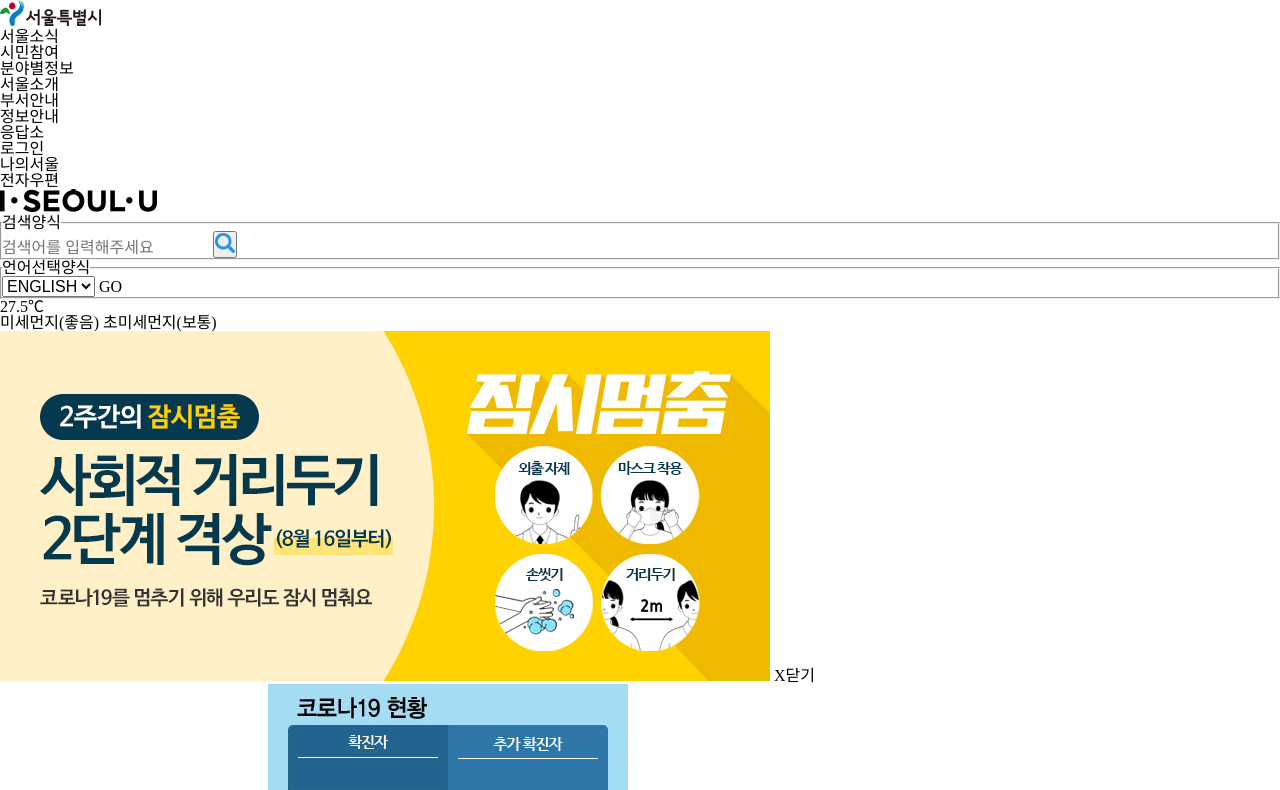
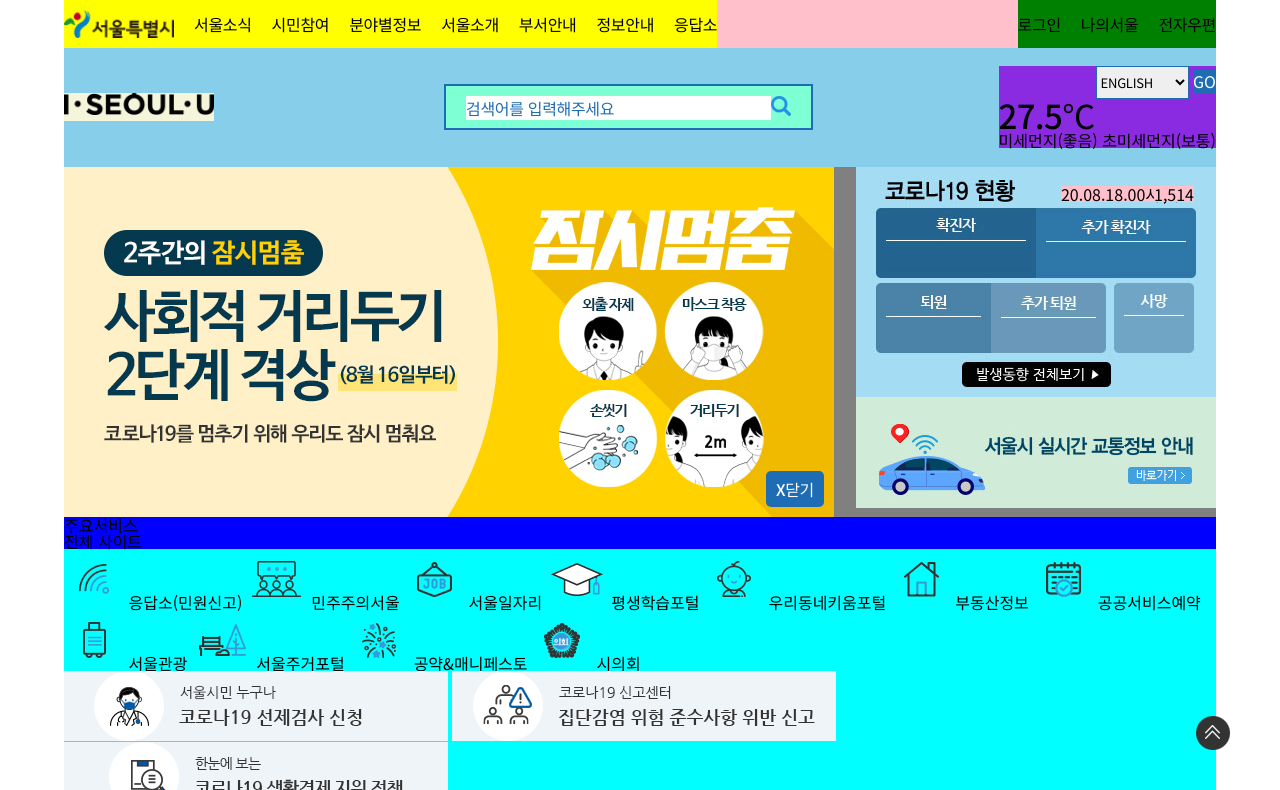
Before and after one commit to jeong910/web_html, a plain HTML site: page 0705~0707_seoul/index.html in a window 1280 px wide. Shown: the top 790 px of the page. Drawn offline with Linux system fonts and the light colour scheme.

Commit message:
Add files via upload

```diff
--- a/0705~0707_seoul/index.html
+++ b/0705~0707_seoul/index.html
@@ -11,12 +11,14 @@
     <link rel="icon" href="./favicon.ico" type="image/x-icon">
     <!-- 외부스타일 -->
     <link href="./styles/reset.css" rel="stylesheet">
-    <link href="./styles/style.css" rel="sttlesheet">
+    <link href="./styles/style.css" rel="stylesheet">
     <style>
 
     </style>
 </head>
 <body>
+    <!-- 팝업요소 -->
+    <a href="#" id="top"><img src="./images/icon_controls/btn_top.png" alt="위로"></a>
     <header>
         <div id="h_top">
             <div class="left">
@@ -335,9 +337,6 @@
                 <a href="#"><img src="./images/ft_mark_02.png" alt="WA과학기술정보통신부"></a>
             </div>
         </section>
-
-
     </footer>
-
 </body>
 </html>
--- a/0705~0707_seoul/styles/reset.css
+++ b/0705~0707_seoul/styles/reset.css
@@ -1,3 +1,4 @@
+@import url('https://fonts.googleapis.com/css2?family=Noto+Sans+KR:wght@400;500;700&display=swap');
 * {box-sizing:border-box;}
 /*local or web(@import) 글꼴 작성위치*/
 /* reset.css */
@@ -7,6 +8,7 @@ span, strong, em, q, sub, sup, del, s, a, img,
 div, header, nav, aside, main, footer, article, figure, figcaption, section, video,
 table, thead,tbody, tfoot, tr, th, td, ul, ol, li, dl, dt, dd,
 form, fieldset, legend, input, option, select, button, label, textarea {
+    font-family: 'Noto Sans KR', sans-serif;
     margin:0; padding:0; line-height:1.0;
     font-size:16px; font-style:normal; font-weight:normal;
     text-decoration:none;
--- a/0705~0707_seoul/styles/style.css
+++ b/0705~0707_seoul/styles/style.css
@@ -1,58 +1,179 @@
+/* popup */
+#top {
+    position:fixed; right:50px; bottom:50px;
+    width:34px; height:34px;
+}
+#top img {}
+/* all layout */
+header,
+main .visual,
+main .service,
+main .bnr_bg .bnr,
+main .board,
+main .field_info,
+main .news,
+footer {
+    background-color:aqua;
+    width:1152px; margin:0 auto;
+}
 header {}
 /* header-h top */
-header #h_top {}
-header #h_top .left {}
-header #h_top .left h1 {}
+header #h_top {
+    background-color:pink;
+    height:48px;
+}
+header #h_top .left {
+    background-color: yellow;
+    float:left;
+}
+header #h_top .left h1 {
+    float:left; padding-top:10px;
+    width:110px; height:28px;
+}
 header #h_top .left h1 a {}
-header #h_top .left h1 a img {}
-header #h_top .left nav {}
+header #h_top .left h1 a img {width:100%}
+header #h_top .left nav {float:left;}
 header #h_top .left nav ul {}
-header #h_top .left nav ul li {}
-header #h_top .left nav ul li a {}
-header #h_top .right {}
-header #h_top .right li {}
-header #h_top .right li a {}
+header #h_top .left nav ul li {float:left; margin-left:20px;}
+header #h_top .left nav ul li a {
+    line-height:48px;
+    letter-spacing:-0.02em;
+}
+header #h_top .right {
+    background-color: green;
+    float:right;
+}
+header #h_top .right li {float:left; margin-left:20px;}
+header #h_top .right li:first-child {margin-left:0;}
+/* header #h_top .right li:nth-child(1) {margin-left:0;} */
+header #h_top .right li a {line-height:48px; letter-spacing:-0.02em;}
 /* header-h btm */
-header #h_btm {}
-header #h_btm h1 {}
+header #h_btm {
+    background-color:skyblue;
+    height:119px;
+}
+header #h_btm h1 {
+    background-color:beige;
+    float:left; width:150px; height:28px;
+    margin-top:45px;
+}
 header #h_btm h1 a {}
-header #h_btm h1 a img {}
-header #h_btm #search_frm {}
-header #h_btm #search_frm  fieldset {}
-header #h_btm #search_frm  fieldset legend {}
-header #h_btm #search_frm  fieldset input {}
-header #h_btm #search_frm  fieldset #search_btn {}
+header #h_btm h1 a img {width:100%}
+header #h_btm #search_frm {
+    background-color:aquamarine;
+    float:left;
+    width:369px; height:46px;
+    border:2px solid #1e6cb3;
+    padding:10px 20px 0;
+    margin:36px 0 0 230px;
+}
+header #h_btm #search_frm  fieldset {border:0;}
+header #h_btm #search_frm  fieldset legend {display:none;}
+header #h_btm #search_frm  fieldset input {
+    float:left;
+    width:calc(100% - 20px); /*빼기는 필수,주로 %와 px 계산할때*/
+}
+header #h_btm #search_frm  fieldset input::placeholder{
+    letter-spacing: -0.02em; color:#1e6cb3;
+}
+header #h_btm #search_frm  fieldset #search_btn {
+    float:right;
+    border:0; background:none;
+    width:20px; height:20px;
+    cursor:pointer; /*검색어 입력하고 누르는 느낌*/
+}
 header #h_btm #search_frm  fieldset #search_btn img {}
-header #h_btm .right {}
-header #h_btm .right #langfrm {}
-header #h_btm .right #langfrm fieldset {}
-header #h_btm .right #langfrm fieldset legend {}
-header #h_btm .right #langfrm fieldset select {}
+header #h_btm .right {
+    background-color: blueviolet;
+    float:right; margin-top:18px;
+}
+header #h_btm .right #langfrm {
+    text-align:right;
+}
+header #h_btm .right #langfrm fieldset {border:0;}
+header #h_btm .right #langfrm fieldset legend {display:none;}
+header #h_btm .right #langfrm fieldset select {
+    border:1px solid #1e6cb3;
+    font-size:0.813rem; letter-spacing:-0.02em;
+    width:93px; padding:5px 0;
+}
 header #h_btm .right #langfrm fieldset select option {}
-header #h_btm .right #langfrm fieldset #lang_btn {}
+header #h_btm .right #langfrm fieldset #lang_btn {
+    width: 30px; height: 29px;
+    background-color:#1e6cb3; color:#fff;
+    border:0; cursor:pointer;
+}
 header #h_btm .right .weather {}
 header #h_btm .right .weather .current_weather {}
-header #h_btm .right .weather .current_weather em {}
+header #h_btm .right .weather .current_weather em {
+    font-size:2.063rem; font-weight:500; letter-spacing:-0.02em;
+}
 header #h_btm .right .weather .current_dust {}
 /* main */
 main {}
 /* main-1 광고배너 */
-main .visual {}
-main .visual .left {}
+main .visual {
+    background:gray;
+    overflow:hidden;
+}
+main .visual .left {
+    background-color: aqua;
+    position:relative;/*겹치는 대상 부모기준*/
+    width:770px; height:350px; float:left;
+}
 main .visual .left img {}
-main .visual .left .close {}
-main .visual .right {}
-main .visual .right .covid {}
-main .visual .right .covid .date {}
+main .visual .left .close {
+    letter-spacing:-0.02em; font-weight:500 ;
+    padding:10px; border-radius:5px;
+    background-color: #1e6cb3; color:#fff;
+    position:absolute; /*겹치는 대상*/
+    right:10px; bottom:10px;
+}
+main .visual .right {
+    background-color:yellow;
+    width:360px; float:right;
+}
+main .visual .right .covid {
+    position:relative; display:block;
+    width:360px; height:230px;
+}
+main .visual .right .covid span {
+    background-color:pink;
+    position:absolute;
+}
+main .visual .right .covid .date {top:19px; right:22px;}
 main .visual .right .covid .data {}
 main .visual .right .covid .data1 {}
 main .visual .right .covid .data2 {}
-main .visual .right .covid .data3 {}
+main .visual .right .covid .data3 {left:60px; bottom:57px;}
 main .visual .right .covid .data4 {}
 main .visual .right .covid .data5 {}
 main .visual .right .covid img {}
 main .visual .right .traffic {}
 main .visual .right .traffic img {}
+/* 주요서비스~새소식 제목 디자인 그룹 */
+/* 정리후 */
+main section .title {background-color:blue;}
+main section .title h2 {}
+main section .title .site {}
+main section .title .more {}
+/* 정리전 */
+/* main .service .title {}
+main .service .title h2 {}
+main .service .title .site {}
+main .board .event .title {}
+main .board .event .title h2 {}
+main .board .event .title h2 .more {}
+main .board .festival .title {}
+main .board .festival .title h2 {}
+main .board .festival .title .more {}
+main .board .service .title {}
+main .board .service .title h2 {}
+main .field_info .title {}
+main .field_info .title h2 {}
+main .news .title {}
+main .news .title h2 {}
+main .news .title .more {} */
 /* main-2 주요서비스*/
 main .service {}
 main .service .title {}
```
Also changed, not shown: 0705~0707_seoul/pst.html (added, +84 -0 lines).
